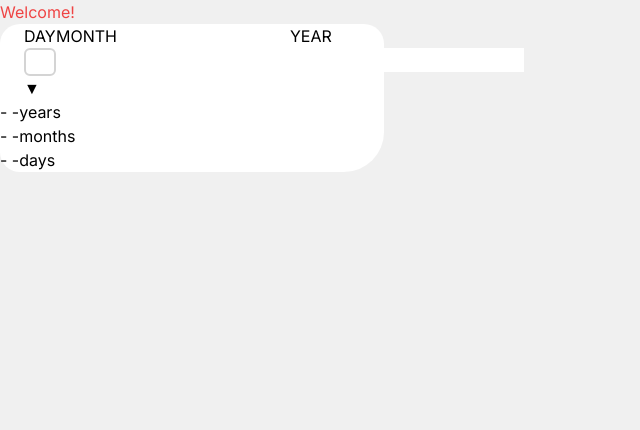
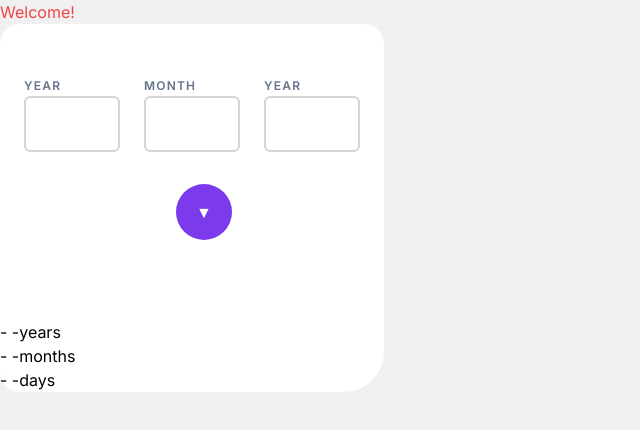
Before and after one commit to marianavanucci/age-calculator-app, a Next.js app: page / in a window 1280 px wide. Shown: the top 430 px of the page, without its empty margins (0-640 px from the left). Built offline with nearby package versions, Linux system fonts and the light colour scheme.

Commit message:
Form.jsx  css

```diff
--- a/src/components/Form.jsx
+++ b/src/components/Form.jsx
@@ -1,26 +1,60 @@
 
 const Form = () => {
   return (
-    <form className="px-6" >
+    <form className=" py-12 pl-6 flex flex-col content-center items-center " >
         <div className="flex flex-row">
             <div className="w-1/3">
-                <label>DAY</label>
+                    <label className="text-xs
+                                text-slate-500
+                                font-semibold
+                                tracking-widest">YEAR</label>
+                    <input type="name" className="border-neutral-300
+                                                border-2
+                                                rounded-md
+                                                w-24
+                                                h-14
+                                                font-black
+                                                text-lg
+                                                pl-4"></input>
+                </div>
+            <div className="w-1/3">
+                <label className="text-xs
+                            text-slate-500
+                            font-semibold
+                            tracking-widest">MONTH</label>
                 <input type="name" className="border-neutral-300
                                                border-2
                                                rounded-md
-                                               w-8"></input>
+                                               w-24
+                                               h-14
+                                               font-black
+                                               text-lg
+                                               pl-4"></input>
             </div>
-            <div>
-                <label>MONTH</label>
-                <input type="name"></input>
-            </div>
-            <div>
-                <label>YEAR</label>
-                <input type="namer"></input>
+            <div className="w-1/3">
+                <label className="text-xs
+                            text-slate-500
+                            font-semibold
+                            tracking-widest">YEAR</label>
+                <input type="name" className="border-neutral-300
+                                               border-2
+                                               rounded-md
+                                               w-24
+                                               h-14
+                                               font-black
+                                               text-lg
+                                               pl-4"></input>
             </div>
         </div>
         <div>
-            <button type="submit">&#9660;</button>
+            <button type="submit" className="bg-violet-600
+                                            rounded-full
+                                            border-current
+                                            m-auto
+                                            text-white
+                                            w-14
+                                            h-14
+                                            my-8">&#9660;</button>
         </div>
     </form>
   )
```
